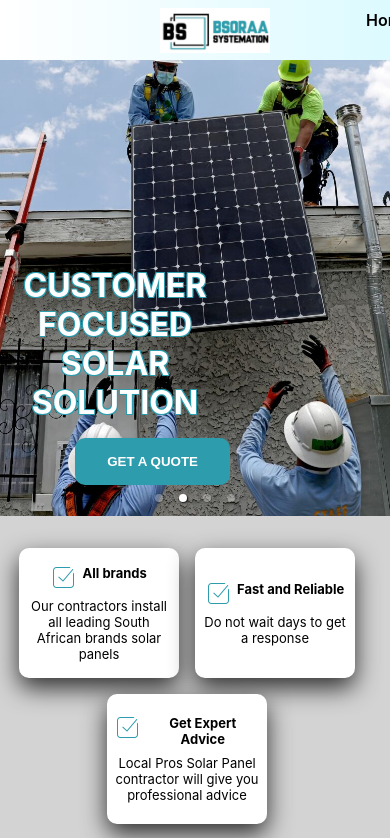
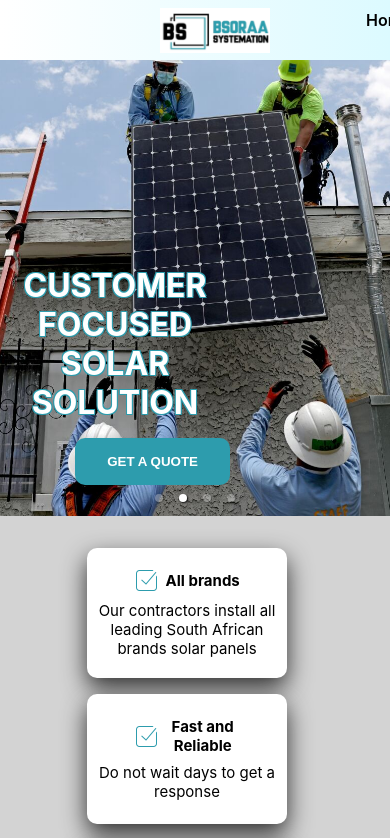
Before and after one commit to NK-William/BSORAA-Systemation, a React (Create React App) app: page / in a window 390 px wide. Shown: the top 838 px of the page. Built offline with nearby package versions, Linux system fonts and the light colour scheme.

Commit message:
minor updates

```diff
--- a/src/components/serviceCard/serviceCard.css
+++ b/src/components/serviceCard/serviceCard.css
@@ -21,6 +21,8 @@
 .serviceCard__title {
   display: flex;
   margin-bottom: 8px;
+  align-items: center;
+  justify-content: center;
 }
 
 .serviceCard__title img {
@@ -43,7 +45,7 @@
 @media (max-width: 410px) {
   .serviceCard__container {
     margin-right: 1rem;
-    width: 160px;
+    width: 200px;
     padding: 0.5rem;
   }
 
@@ -53,10 +55,11 @@
 
   .serviceCard__container p {
     font-weight: 400;
-    font-size: 13px;
+    font-size: 15px;
   }
 
   .serviceCard__title h3 {
-    font-size: 13px;
+    font-size: 15px;
+    max-width: 75px;
   }
 }
```
